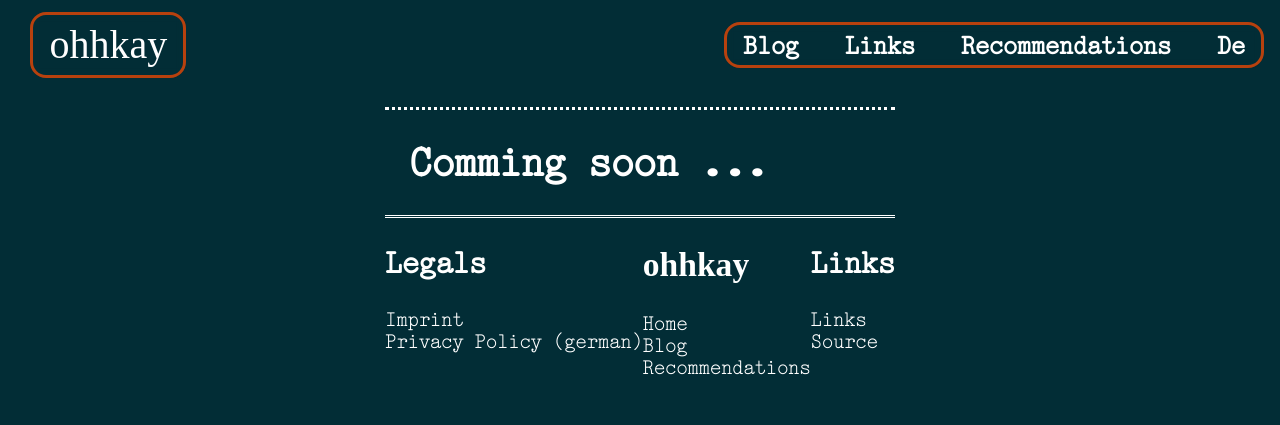
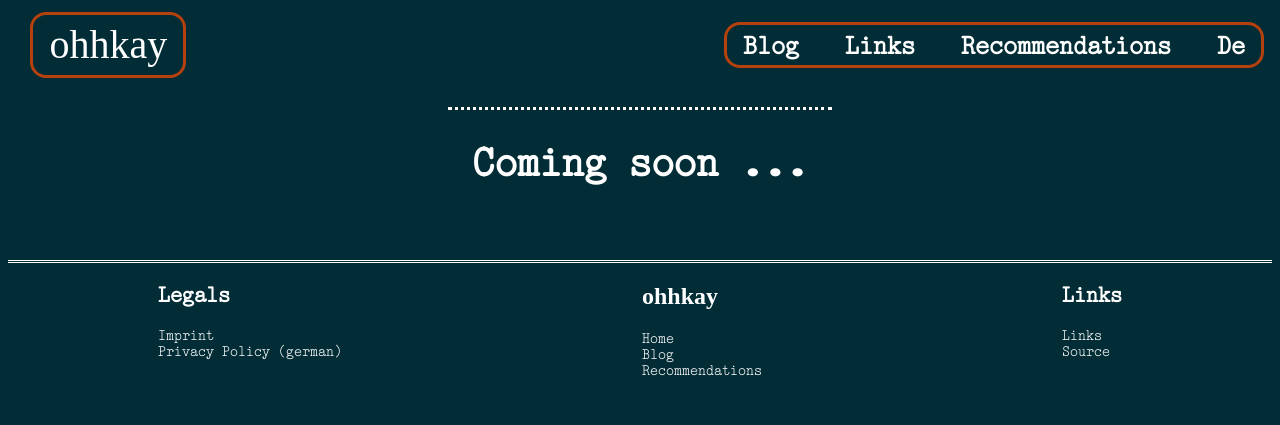
Before and after one commit to justforcertxyz/ohhkay, a Django app: page /en/links/ in a window 1280 px wide. Shown: the top 425 px of the page. Run offline with Django 5.2, Linux system fonts and the light colour scheme; some web fonts are replaced.

Commit message:
small html updates

```diff
--- a/ohhkay/landing/templates/landing/base.html
+++ b/ohhkay/landing/templates/landing/base.html
@@ -12,7 +12,6 @@
 </head>
 
 <body>
-
     <header class="header">
         <div class="logo-container">
             <a href="{% url 'landing:index' %}" class="logo">ohhkay</a>
@@ -20,7 +19,7 @@
 
         <nav class="navbar">
             <a href="{% url 'blog:index' %}">Blog</a>
-            <a href="#">Links</a>
+            <a href="{% url 'landing:links' %}">Links</a>
             <a href="#">{% trans "Recommendations" %}</a>
             {% get_available_languages as AVAILABLE_LANGUAGES %}
             {% get_language_info_list for AVAILABLE_LANGUAGES as languages %}
--- a/ohhkay/landing/templates/landing/links.html
+++ b/ohhkay/landing/templates/landing/links.html
@@ -6,5 +6,6 @@
 
 {% block content %}
 <div class="content-item">
-    <h1>Comming soon ...</h1>
+    <h1>Coming soon ...</h1>
+</div>
 {% endblock content %}
```
